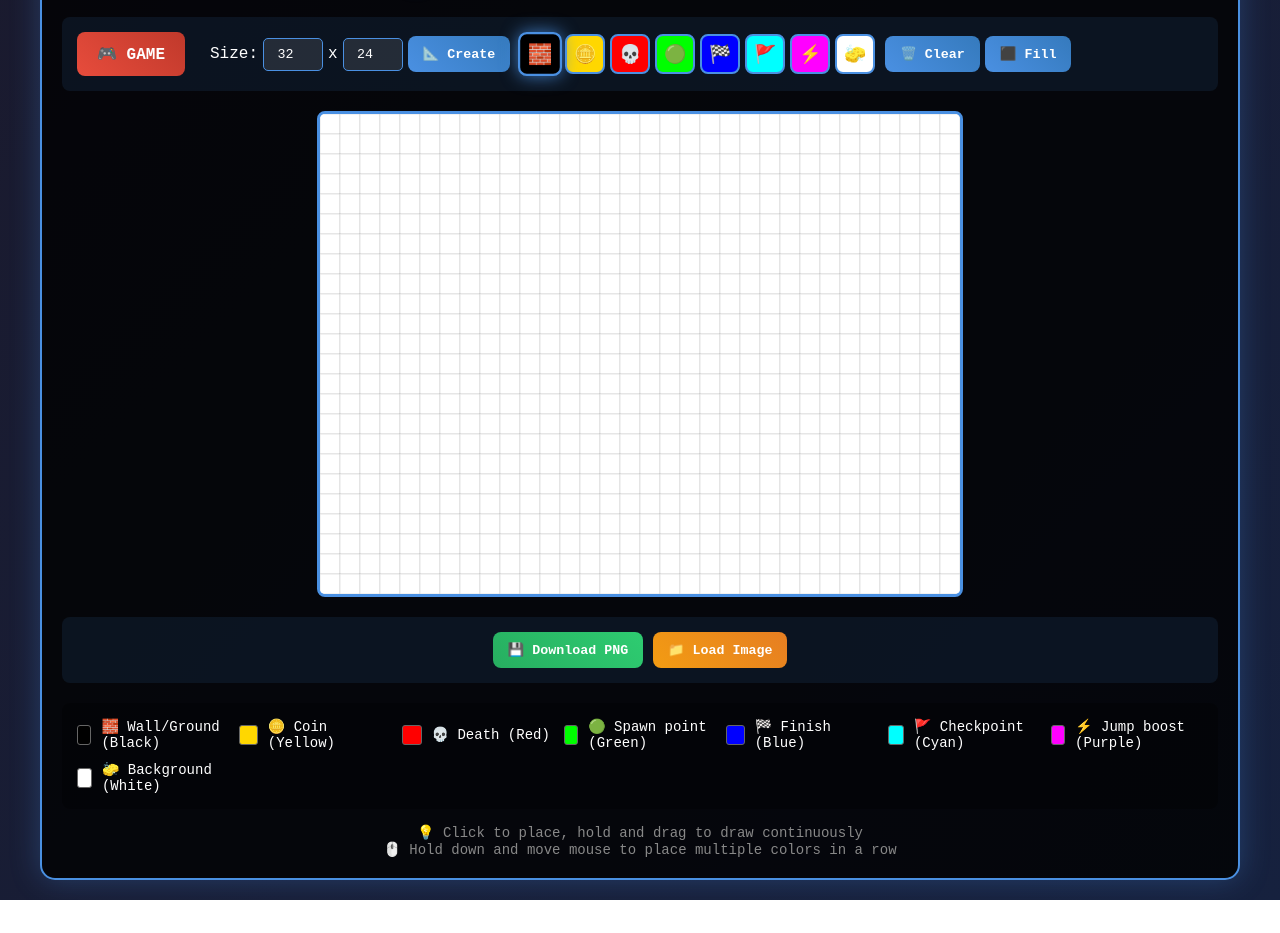
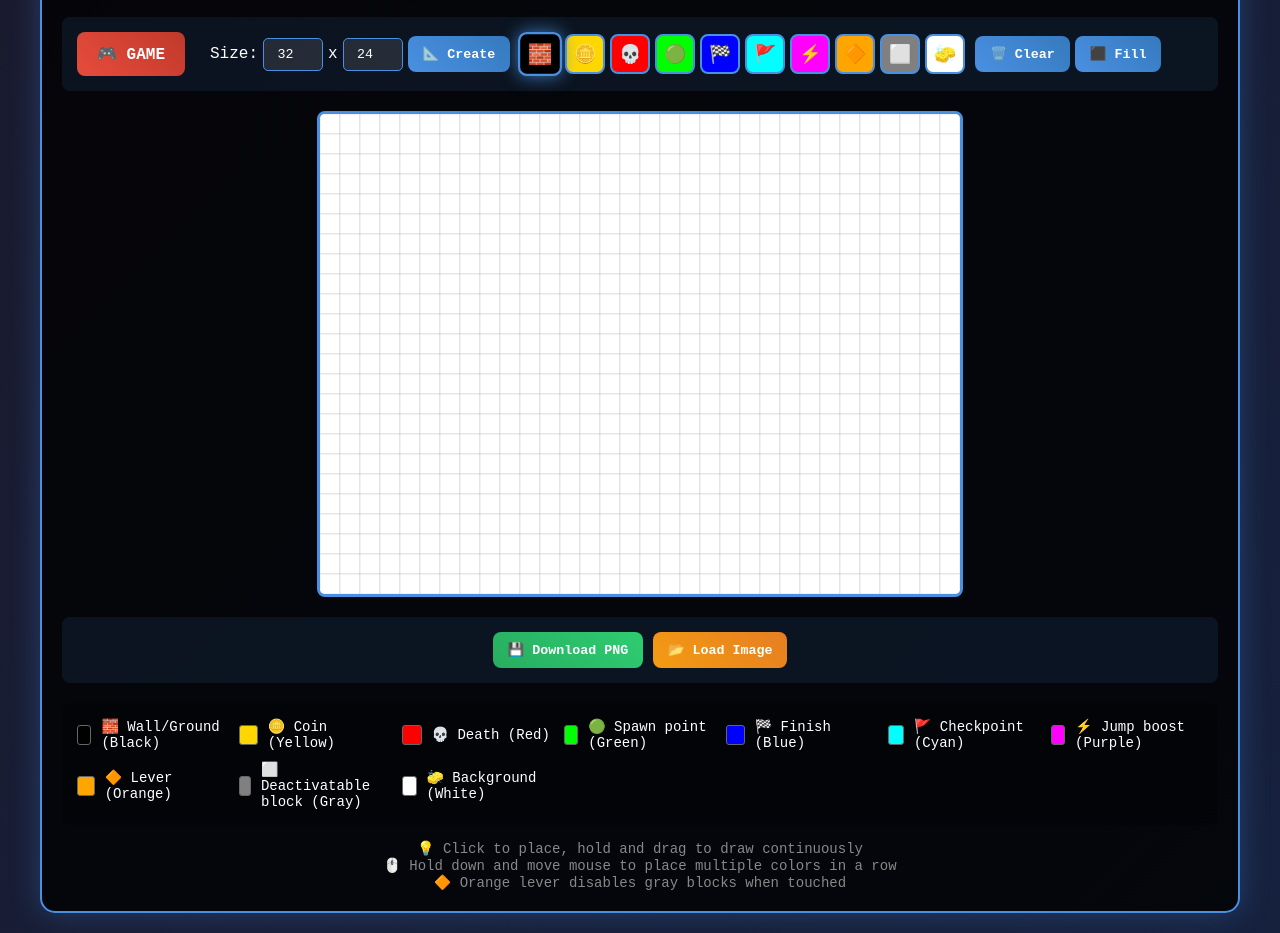
Before and after one commit to lesjeuxmathis/Pix-Adventure, a plain HTML site: page editor.html in a window 1280 px wide. Shown: the part 94-1027 px from the top of the page. Before the commit the page ends 994 px from the top, so only its background shows below. Drawn offline with Linux system fonts and the light colour scheme.

Commit message:
Update editor.html
levier update

```diff
--- a/editor.html
+++ b/editor.html
@@ -259,6 +259,8 @@
                 <div class="tool-btn" data-tool="finish" style="background: blue;" title="Arrivée">🏁</div>
                 <div class="tool-btn" data-tool="checkpoint" style="background: cyan;" title="Checkpoint">🚩</div>
                 <div class="tool-btn" data-tool="boost" style="background: magenta;" title="Boost">⚡</div>
+                <div class="tool-btn" data-tool="lever" style="background: orange;" title="Levier">🔶</div>
+                <div class="tool-btn" data-tool="gray" style="background: gray;" title="Bloc désactivable">⬜</div>
                 <div class="tool-btn" data-tool="eraser" style="background: white;" title="Gomme">🧽</div>
             </div>
 
@@ -275,7 +277,7 @@
                 💾 Télécharger PNG
             </button>
             <button class="action-btn" onclick="editor.loadImage()" style="background: linear-gradient(45deg, #f39c12, #e67e22);" id="loadBtn">
-                📁 Charger Image
+                📂 Charger Image
             </button>
             <input type="file" id="imageLoader" accept="image/*" style="display: none;">
         </div>
@@ -310,6 +312,14 @@
                 <span id="legendBoost">⚡ Boost de saut (Violet)</span>
             </div>
             <div class="legend-item">
+                <div class="legend-color" style="background: orange;"></div>
+                <span id="legendLever">🔶 Levier (Orange)</span>
+            </div>
+            <div class="legend-item">
+                <div class="legend-color" style="background: gray;"></div>
+                <span id="legendGray">⬜ Bloc désactivable (Gris)</span>
+            </div>
+            <div class="legend-item">
                 <div class="legend-color" style="background: white;"></div>
                 <span id="legendEraser">🧽 Arrière-plan (Blanc)</span>
             </div>
@@ -320,12 +330,13 @@
                 💡 Cliquez pour placer, maintenez et glissez pour dessiner en continu
                 <br>
                 🖱️ Restez appuyé et bougez la souris pour placer plusieurs couleurs d'affilée
+                <br>
+                🔶 Le levier orange désactive les blocs gris quand on le touche
             </div>
         </div>
     </div>
 
     <script>
-        // Système de traduction
         const translations = {
             fr: {
                 pageTitle: "🎨 Éditeur de Niveaux",
@@ -335,7 +346,7 @@
                 clearBtn: "🗑️ Vider",
                 fillBtn: "⬛ Remplir",
                 downloadBtn: "💾 Télécharger PNG",
-                loadBtn: "📁 Charger Image",
+                loadBtn: "📂 Charger Image",
                 legendWall: "🧱 Mur/Sol (Noir)",
                 legendCoin: "🪙 Pièce (Jaune)",
                 legendDeath: "💀 Mort (Rouge)",
@@ -343,8 +354,10 @@
                 legendFinish: "🏁 Arrivée (Bleu)",
                 legendCheckpoint: "🚩 Checkpoint (Cyan)",
                 legendBoost: "⚡ Boost de saut (Violet)",
+                legendLever: "🔶 Levier (Orange)",
+                legendGray: "⬜ Bloc désactivable (Gris)",
                 legendEraser: "🧽 Arrière-plan (Blanc)",
-                infoText: "💡 Cliquez pour placer, maintenez et glissez pour dessiner en continu<br>🖱️ Restez appuyé et bougez la souris pour placer plusieurs couleurs d'affilée",
+                infoText: "💡 Cliquez pour placer, maintenez et glissez pour dessiner en continu<br>🖱️ Restez appuyé et bougez la souris pour placer plusieurs couleurs d'affilée<br>🔶 Le levier orange désactive les blocs gris quand on le touche",
                 tooltips: {
                     wall: "Mur",
                     coin: "Pièce",
@@ -353,6 +366,8 @@
                     finish: "Arrivée",
                     checkpoint: "Checkpoint",
                     boost: "Boost",
+                    lever: "Levier",
+                    gray: "Bloc désactivable",
                     eraser: "Gomme"
                 }
             },
@@ -364,7 +379,7 @@
                 clearBtn: "🗑️ Clear",
                 fillBtn: "⬛ Fill",
                 downloadBtn: "💾 Download PNG",
-                loadBtn: "📁 Load Image",
+                loadBtn: "📂 Load Image",
                 legendWall: "🧱 Wall/Ground (Black)",
                 legendCoin: "🪙 Coin (Yellow)",
                 legendDeath: "💀 Death (Red)",
@@ -372,8 +387,10 @@
                 legendFinish: "🏁 Finish (Blue)",
                 legendCheckpoint: "🚩 Checkpoint (Cyan)",
                 legendBoost: "⚡ Jump boost (Purple)",
+                legendLever: "🔶 Lever (Orange)",
+                legendGray: "⬜ Deactivatable block (Gray)",
                 legendEraser: "🧽 Background (White)",
-                infoText: "💡 Click to place, hold and drag to draw continuously<br>🖱️ Hold down and move mouse to place multiple colors in a row",
+                infoText: "💡 Click to place, hold and drag to draw continuously<br>🖱️ Hold down and move mouse to place multiple colors in a row<br>🔶 Orange lever disables gray blocks when touched",
                 tooltips: {
                     wall: "Wall",
                     coin: "Coin",
@@ -382,6 +399,8 @@
                     finish: "Finish",
                     checkpoint: "Checkpoint",
                     boost: "Boost",
+                    lever: "Lever",
+                    gray: "Deactivatable block",
                     eraser: "Eraser"
                 }
             }
@@ -394,21 +413,12 @@
             }
 
             detectLanguage() {
-                // Vérifier si une langue est sauvegardée
-                const savedLang = localStorage.getItem('pixadventure-language');
-                if (savedLang && translations[savedLang]) {
-                    return savedLang;
-                }
-
-                // Détecter la langue du navigateur
                 const browserLang = navigator.language || navigator.userLanguage;
                 if (browserLang.startsWith('fr')) {
                     return 'fr';
                 } else if (browserLang.startsWith('en')) {
                     return 'en';
                 }
-
-                // Langue par défaut
                 return 'fr';
             }
 
@@ -426,7 +436,6 @@
             setLanguage(lang) {
                 if (translations[lang]) {
                     this.currentLanguage = lang;
-                    localStorage.setItem('pixadventure-language', lang);
                     this.updateUI();
                 }
             }
@@ -434,7 +443,6 @@
             updateUI() {
                 const t = translations[this.currentLanguage];
 
-                // Mettre à jour les éléments de l'interface
                 document.getElementById('pageTitle').textContent = t.pageTitle;
                 document.getElementById('gameBtn').textContent = t.gameBtn;
                 document.getElementById('sizeLabel').textContent = t.sizeLabel;
@@ -444,7 +452,6 @@
                 document.getElementById('downloadBtn').textContent = t.downloadBtn;
                 document.getElementById('loadBtn').textContent = t.loadBtn;
 
-                // Légende
                 document.getElementById('legendWall').textContent = t.legendWall;
                 document.getElementById('legendCoin').textContent = t.legendCoin;
                 document.getElementById('legendDeath').textContent = t.legendDeath;
@@ -452,12 +459,12 @@
                 document.getElementById('legendFinish').textContent = t.legendFinish;
                 document.getElementById('legendCheckpoint').textContent = t.legendCheckpoint;
                 document.getElementById('legendBoost').textContent = t.legendBoost;
+                document.getElementById('legendLever').textContent = t.legendLever;
+                document.getElementById('legendGray').textContent = t.legendGray;
                 document.getElementById('legendEraser').textContent = t.legendEraser;
 
-                // Texte d'information
                 document.getElementById('infoText').innerHTML = t.infoText;
 
-                // Tooltips des outils
                 document.querySelectorAll('.tool-btn').forEach(btn => {
                     const tool = btn.dataset.tool;
                     if (tool && t.tooltips[tool]) {
@@ -465,7 +472,6 @@
                     }
                 });
 
-                // Mettre à jour la langue du document
                 document.documentElement.lang = this.currentLanguage;
             }
 
@@ -492,6 +498,8 @@
                     finish: [0, 0, 255],
                     checkpoint: [0, 255, 255],
                     boost: [255, 0, 255],
+                    lever: [255, 165, 0],
+                    gray: [128, 128, 128],
                     eraser: [255, 255, 255]
                 };
 
@@ -509,7 +517,6 @@
             }
 
             setupEventListeners() {
-                // Sélection d'outil
                 document.querySelectorAll('.tool-btn').forEach(btn => {
                     btn.addEventListener('click', (e) => {
                         document.querySelector('.tool-btn.active')?.classList.remove('active');
@@ -518,7 +525,6 @@
                     });
                 });
 
-                // Dessin sur canvas - Souris
                 this.canvas.addEventListener('mousedown', (e) => {
                     this.isDrawing = true;
                     this.lastDrawnCell = { x: -1, y: -1 };
@@ -542,7 +548,6 @@
                     this.lastDrawnCell = { x: -1, y: -1 };
                 });
 
-                // Support tactile pour mobile
                 this.canvas.addEventListener('touchstart', (e) => {
                     this.isDrawing = true;
                     this.lastDrawnCell = { x: -1, y: -1 };
@@ -572,12 +577,10 @@
                     this.lastDrawnCell = { x: -1, y: -1 };
                 });
 
-                // Empêcher le menu contextuel sur le canvas
                 this.canvas.addEventListener('contextmenu', (e) => {
                     e.preventDefault();
                 });
 
-                // Chargement d'image
                 this.imageLoader.addEventListener('change', (e) => {
                     this.loadImageFile(e.target.files[0]);
                 });
@@ -590,7 +593,6 @@
                 this.canvas.width = this.width * this.CELL_SIZE;
                 this.canvas.height = this.height * this.CELL_SIZE;
 
-                // Initialiser la grille avec du blanc
                 this.grid = Array(this.height).fill().map(() =>
                     Array(this.width).fill([255, 255, 255])
                 );
@@ -603,9 +605,7 @@
                 const x = Math.floor((e.clientX - rect.left) / this.CELL_SIZE);
                 const y = Math.floor((e.clientY - rect.top) / this.CELL_SIZE);
 
-                // Vérifier si on est dans les limites et si on n'a pas déjà dessiné cette cellule
                 if (x >= 0 && x < this.width && y >= 0 && y < this.height) {
-                    // Éviter de redessiner la même cellule plusieurs fois
                     if (this.lastDrawnCell.x !== x || this.lastDrawnCell.y !== y) {
                         this.grid[y][x] = [...this.tools[this.currentTool]];
                         this.lastDrawnCell = { x, y };
@@ -619,7 +619,6 @@
                 this.ctx.fillStyle = `rgb(${color[0]}, ${color[1]}, ${color[2]})`;
                 this.ctx.fillRect(x * this.CELL_SIZE, y * this.CELL_SIZE, this.CELL_SIZE, this.CELL_SIZE);
 
-                // Grille
                 this.ctx.strokeStyle = 'rgba(0, 0, 0, 0.1)';
                 this.ctx.lineWidth = 1;
                 this.ctx.strokeRect(x * this.CELL_SIZE, y * this.CELL_SIZE, this.CELL_SIZE, this.CELL_SIZE);
@@ -651,13 +650,11 @@
             }
 
             download() {
-                // Créer un canvas temporaire à la taille exacte
                 const tempCanvas = document.createElement('canvas');
                 const tempCtx = tempCanvas.getContext('2d');
                 tempCanvas.width = this.width;
                 tempCanvas.height = this.height;
 
-                // Dessiner pixel par pixel
                 const imageData = tempCtx.createImageData(this.width, this.height);
 
                 for (let y = 0; y < this.height; y++) {
@@ -665,16 +662,15 @@
                         const pixelIndex = (y * this.width + x) * 4;
                         const color = this.grid[y][x];
 
-                        imageData.data[pixelIndex] = color[0];     // R
-                        imageData.data[pixelIndex + 1] = color[1]; // G
-                        imageData.data[pixelIndex + 2] = color[2]; // B
-                        imageData.data[pixelIndex + 3] = 255;      // A
+                        imageData.data[pixelIndex] = color[0];
+                        imageData.data[pixelIndex + 1] = color[1];
+                        imageData.data[pixelIndex + 2] = color[2];
+                        imageData.data[pixelIndex + 3] = 255;
                     }
                 }
 
                 tempCtx.putImageData(imageData, 0, 0);
 
-                // Télécharger
                 const link = document.createElement('a');
                 link.download = `level_${this.width}x${this.height}_${Date.now()}.png`;
                 link.href = tempCanvas.toDataURL();
@@ -690,7 +686,6 @@
 
                 const img = new Image();
                 img.onload = () => {
-                    // Redimensionner la grille selon l'image
                     this.width = img.width;
                     this.height = img.height;
 
@@ -700,7 +695,6 @@
                     this.canvas.width = this.width * this.CELL_SIZE;
                     this.canvas.height = this.height * this.CELL_SIZE;
 
-                    // Extraire les couleurs de l'image
                     const tempCanvas = document.createElement('canvas');
                     const tempCtx = tempCanvas.getContext('2d');
                     tempCanvas.width = img.width;
@@ -729,7 +723,6 @@
             }
         }
 
-        // Démarrage de l'application
         window.addEventListener('load', () => {
             window.languageManager = new LanguageManager();
             window.editor = new LevelEditor();
```
